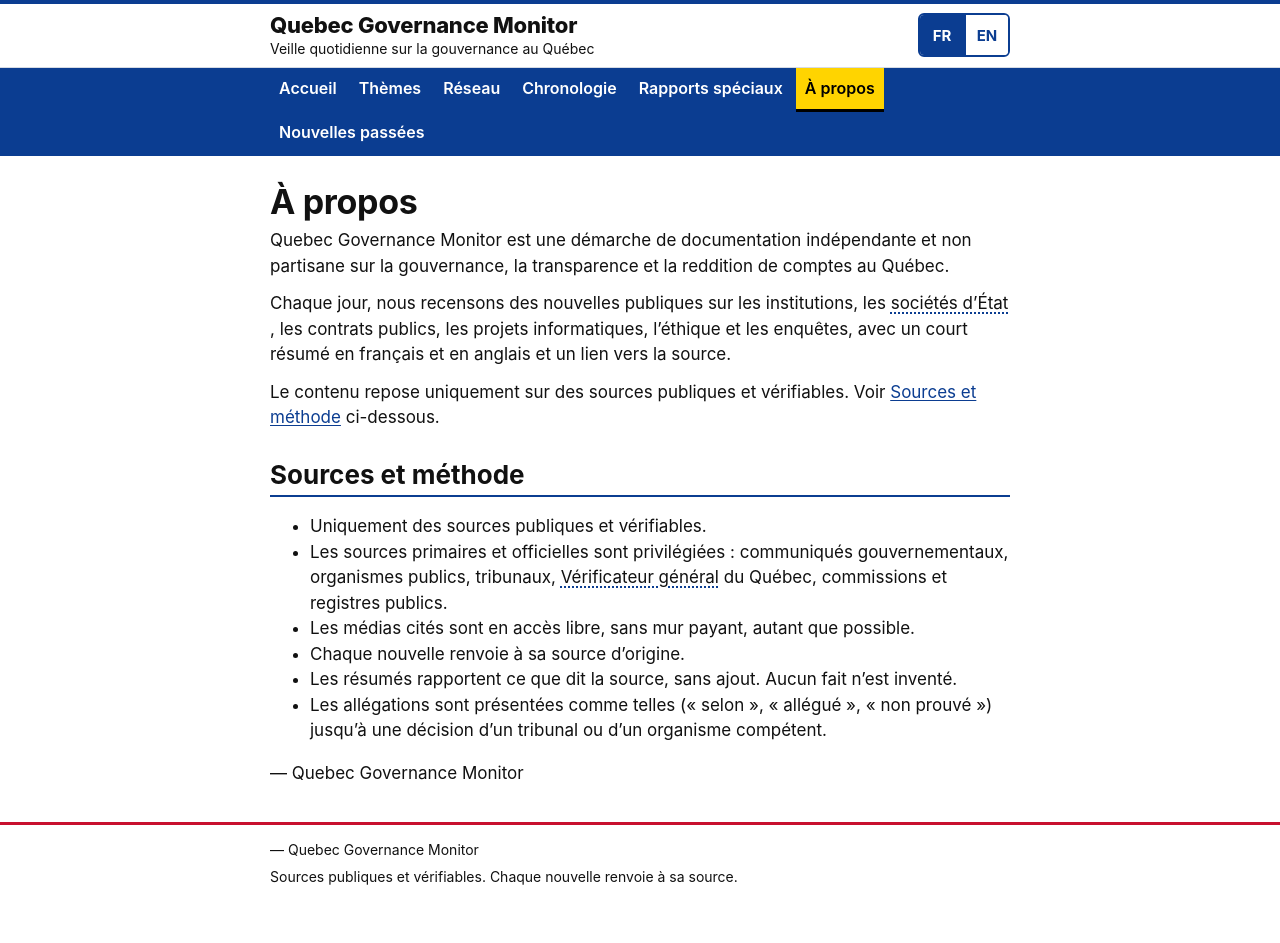
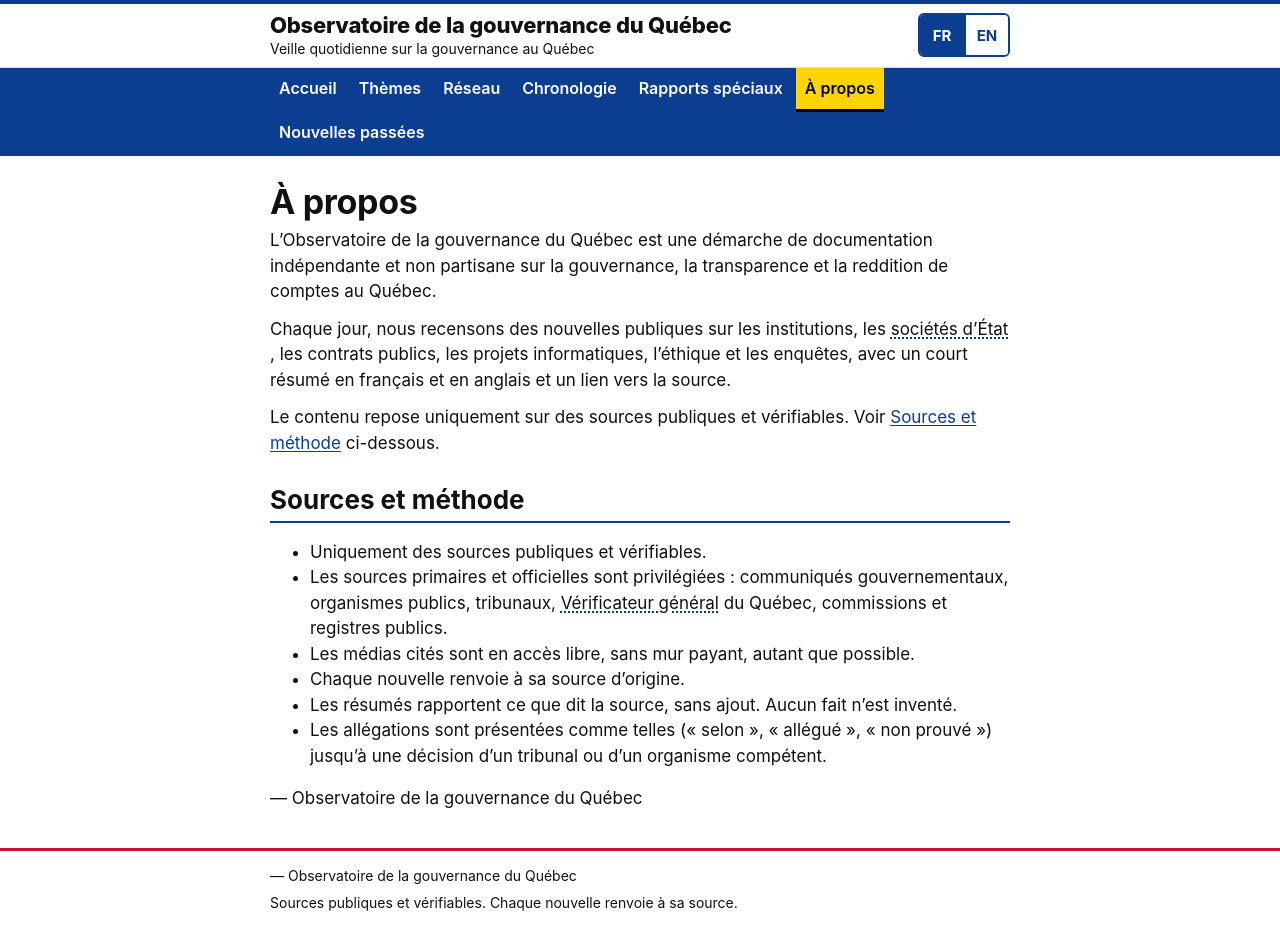
Before and after one commit to quebec-taxpayer/news-alerts, a Jekyll site: the page built from about.md, in a window 1280 px wide. Built offline with Jekyll 4.4.1, drawn with Linux system fonts in a browser that asks for light colours; before the commit the page ends 917 px from its top, so only the background shows below that.

Commit message:
French site name on the FR side: Observatoire de la gouvernance du Québec (brand, <title>, footer, About, fact-sheet header); EN name unchanged

```diff
--- a/_config.yml
+++ b/_config.yml
@@ -1,4 +1,5 @@
 title: "Quebec Governance Monitor"
+title_fr: "Observatoire de la gouvernance du Québec"
 tagline_fr: "Veille quotidienne sur la gouvernance au Québec"
 tagline_en: "Daily digest on Quebec governance"
 description: "Veille quotidienne indépendante et non partisane sur la gouvernance, la transparence et la reddition de comptes au Québec. / Independent, non-partisan daily digest on governance, transparency and accountability in Quebec."
--- a/_includes/footer.html
+++ b/_includes/footer.html
@@ -1,6 +1,6 @@
 <footer class="site-footer">
   <div class="wrap">
-    <p>— Quebec Governance Monitor</p>
+    <p><span class="l-fr" lang="fr">— {{ site.title_fr }}</span><span class="l-en" lang="en">— {{ site.title }}</span></p>
     <p class="l-en" lang="en">Public, verifiable sources. Every story links to its source.</p>
     <p class="l-fr" lang="fr">Sources publiques et vérifiables. Chaque nouvelle renvoie à sa source.</p>
   </div>
--- a/_includes/header.html
+++ b/_includes/header.html
@@ -1,7 +1,7 @@
 <header class="site-header">
   <div class="wrap header-row">
     <div class="brand">
-      <p class="site-title"><a href="{{ '/' | relative_url }}">{{ site.title }}</a></p>
+      <p class="site-title"><a href="{{ '/' | relative_url }}"><span class="l-fr" lang="fr">{{ site.title_fr }}</span><span class="l-en" lang="en">{{ site.title }}</span></a></p>
       <p class="site-tagline"><span class="l-en" lang="en">{{ site.tagline_en }}</span><span class="l-fr" lang="fr">{{ site.tagline_fr }}</span></p>
     </div>
     <div class="lang-toggle" role="group" aria-label="Language / Langue">
--- a/_layouts/default.html
+++ b/_layouts/default.html
@@ -5,7 +5,7 @@
   <meta name="viewport" content="width=device-width, initial-scale=1">
   <script>(function(){var l="fr";try{l=localStorage.getItem("qgm-lang")||"fr";}catch(e){}if(l!=="en")l="fr";var h=document.documentElement;h.className=(h.className.replace(/\blang-(en|fr)\b/g,"")+" lang-"+l).replace(/\s+/g," ").trim();h.lang=l;})();</script>
   {%- capture t_en -%}{% if page.title %}{{ page.title }} | {% endif %}{{ site.title }}{%- endcapture -%}
-  {%- capture t_fr -%}{% if page.title %}{{ page.title_fr | default: page.title }} | {% endif %}{{ site.title }}{%- endcapture -%}
+  {%- capture t_fr -%}{% if page.title %}{{ page.title_fr | default: page.title }} | {% endif %}{{ site.title_fr | default: site.title }}{%- endcapture -%}
   <title data-en="{{ t_en | escape }}" data-fr="{{ t_fr | escape }}">{{ t_fr }}</title>
   <meta name="description" content="{{ page.summary | default: site.description | strip_html | escape }}">
   <link rel="icon" href="data:,">
--- a/_layouts/dossier-print.html
+++ b/_layouts/dossier-print.html
@@ -7,7 +7,7 @@
 <article class="page dossier printsheet">
   <p class="crumb no-print"><a href="{{ '/chronology/' | append: d.id | append: '/' | relative_url }}">← <span class="l-en" lang="en">Back to the dossier</span><span class="l-fr" lang="fr">Retour au dossier</span></a>
     <button type="button" class="print-btn" onclick="window.print()">Print / Imprimer</button></p>
-  <p class="ps-kicker">Quebec Governance Monitor · <span class="l-en" lang="en">Fact sheet</span><span class="l-fr" lang="fr">Fiche d’information</span> · {{ site.time | date: "%Y-%m-%d" }}</p>
+  <p class="ps-kicker"><span class="l-fr" lang="fr">{{ site.title_fr }}</span><span class="l-en" lang="en">{{ site.title }}</span> · <span class="l-en" lang="en">Fact sheet</span><span class="l-fr" lang="fr">Fiche d’information</span> · {{ site.time | date: "%Y-%m-%d" }}</p>
   <h1><span class="l-en" lang="en">{{ d.name_en }}</span><span class="l-fr" lang="fr">{{ d.name_fr }}</span></h1>
   {%- if d.tldr %}
   <section class="callout tldr"><h2 class="callout-label"><span class="l-en" lang="en">In 30 seconds</span><span class="l-fr" lang="fr">En 30 secondes</span></h2>
--- a/_tools/gen.py
+++ b/_tools/gen.py
@@ -11,7 +11,8 @@
   https://url
   💡🇫🇷 Pourquoi c’est important (optional; else taken from _data/why.json)
   💡🇬🇧 Why it matters (optional; else taken from _data/why.json)
-  — Quebec Governance Monitor           (signature)
+  — Quebec Governance Monitor           (signature; skipped: the site footer signs each page in the reader's
+                                         language, site.title_fr / site.title in _config.yml)
 Per story the post also shows, when present: the "Why it matters" line (_data/why.json, keyed by story URL)
 and any "money in human terms" item whose story_url is that story (_data/money.json, run _tools/plain.py money).
 Each language is wrapped in class="l-fr" / class="l-en" so the site's FR|EN toggle shows one at a time.
--- a/about.md
+++ b/about.md
@@ -5,7 +5,7 @@
 permalink: /about/
 ---
 <section class="l-fr" lang="fr">
-<p>Quebec Governance Monitor est une démarche de documentation indépendante et non partisane sur la gouvernance, la transparence et la reddition de comptes au Québec.</p>
+<p>L’Observatoire de la gouvernance du Québec est une démarche de documentation indépendante et non partisane sur la gouvernance, la transparence et la reddition de comptes au Québec.</p>
 <p>Chaque jour, nous recensons des nouvelles publiques sur les institutions, les sociétés d’État, les contrats publics, les projets informatiques, l’éthique et les enquêtes, avec un court résumé en français et en anglais et un lien vers la source.</p>
 <p>Le contenu repose uniquement sur des sources publiques et vérifiables. Voir <a href="#sources">Sources et méthode</a> ci-dessous.</p>
 </section>
@@ -35,4 +35,4 @@
 <li>Allegations are presented as such (“according to”, “alleged”, “unproven”) until a court or competent body rules.</li>
 </ul>
 </section>
-<p>— Quebec Governance Monitor</p>
+<p><span class="l-fr" lang="fr">— Observatoire de la gouvernance du Québec</span><span class="l-en" lang="en">— Quebec Governance Monitor</span></p>
```
